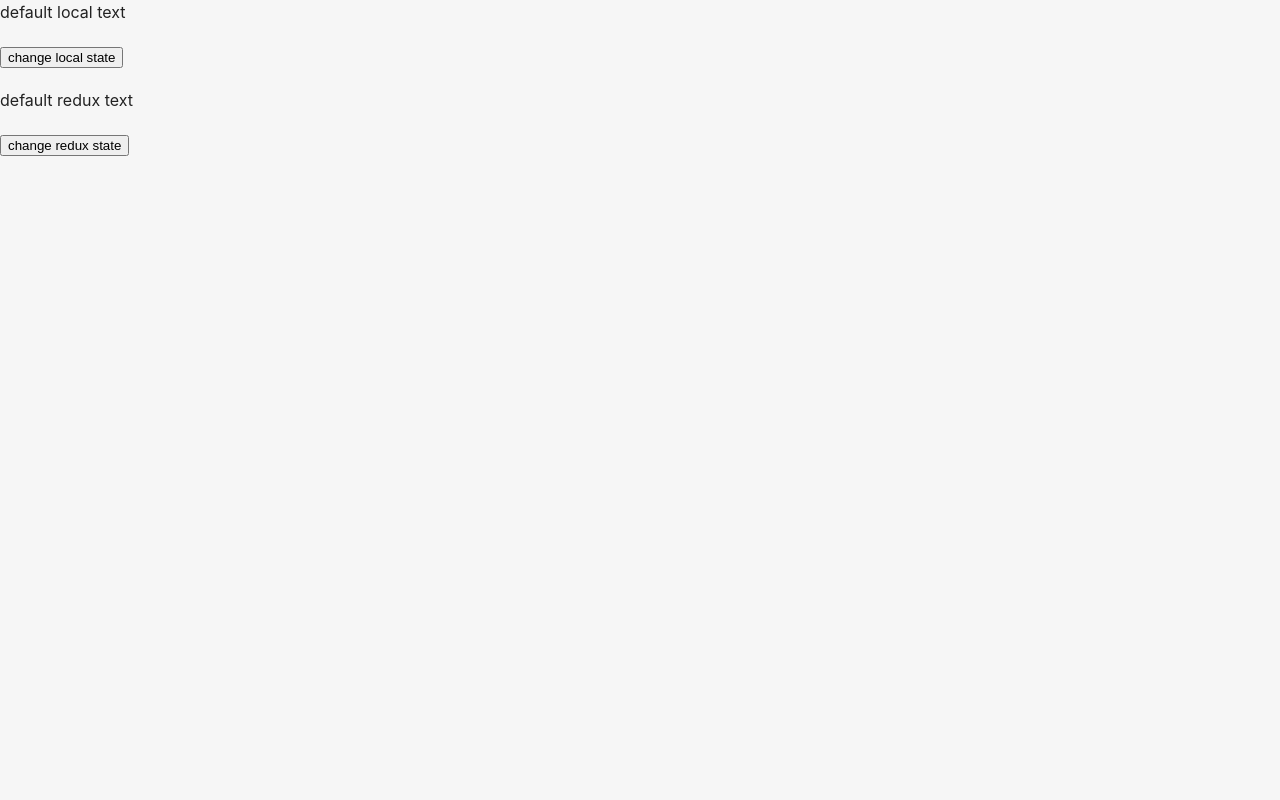
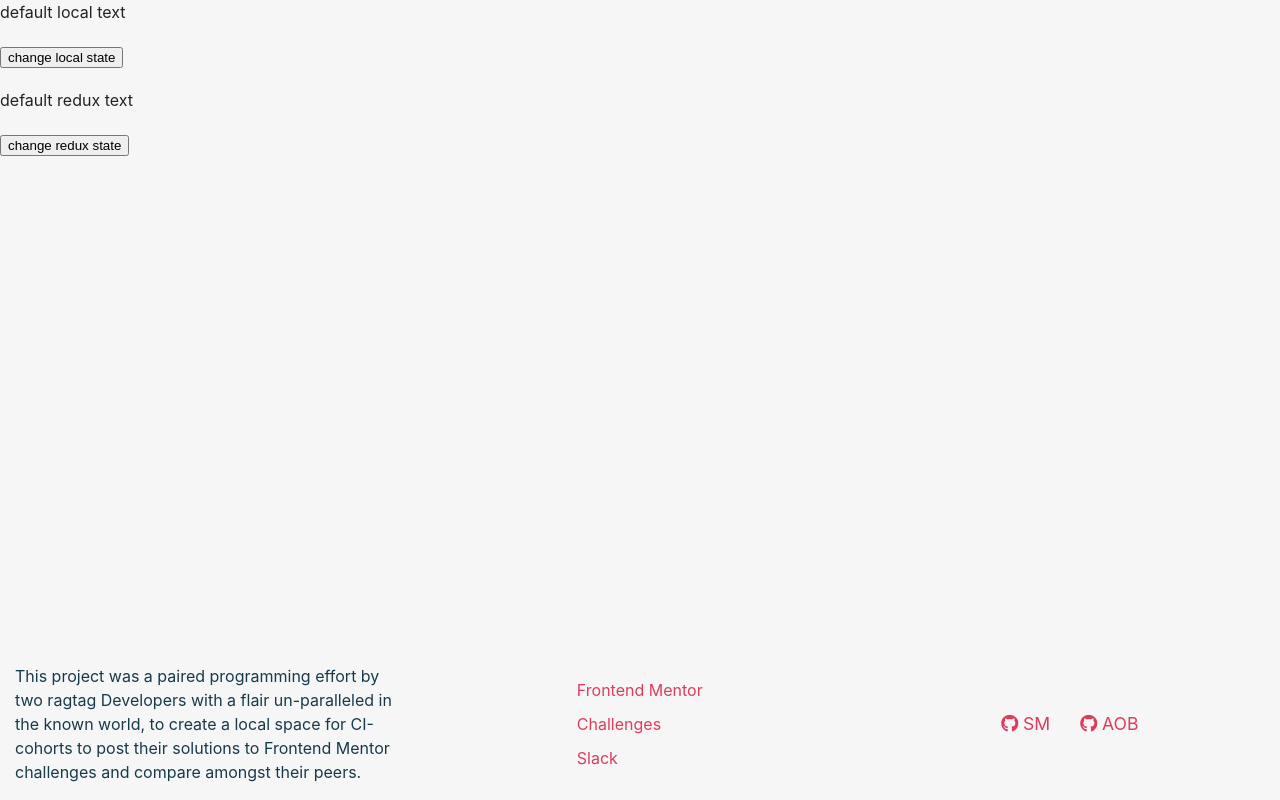
Before and after one commit to LaiMo2020/ci-fem, a React (Create React App) app: page / in a window 1280 px wide. Built offline with nearby package versions, Linux system fonts and the light colour scheme.

Commit message:
Footer structure defined via uikit utility classnames && default minimal styles added

```diff
--- a/public/index.html
+++ b/public/index.html
@@ -25,6 +25,10 @@
         <link rel="canonical" href="">
         <link rel="manifest" href="%PUBLIC_URL%/manifest.json" />
         <!-- stylesheets -->
+        <link rel="stylesheet" href="https://cdnjs.cloudflare.com/ajax/libs/font-awesome/5.15.2/css/all.min.css"
+              integrity="sha512-HK5fgLBL+xu6dm/Ii3z4xhlSUyZgTT9tuc/hSrtw6uzJOvgRr2a9jyxxT1ely+B+xFAmJKVSTbpM/CuL7qxO8w=="
+              crossorigin="anonymous"
+        />
         <link rel="stylesheet" href="https://cdn.jsdelivr.net/npm/uikit@3.6.13/dist/css/uikit.min.css" />
         <title>Title</title>
     </head>
--- a/src/components/App/App.js
+++ b/src/components/App/App.js
@@ -2,6 +2,7 @@ import React, { Component } from 'react';
 import { connect } from 'react-redux';
 import { Route, Switch, withRouter } from 'react-router-dom';
 import Example from '../Example/Example';
+import Footer from '../Footer/Footer';
 import './styles/App.scss';
 
 class App extends Component {
@@ -11,6 +12,7 @@ class App extends Component {
                 <Switch>
                     <Route path="/" exact component={Example} />
                 </Switch>
+                <Footer />
             </>
         );
     };
--- /dev/null
+++ b/src/components/Footer/Footer.js
@@ -0,0 +1,74 @@
+import React from 'react';
+import {NavLink} from "react-router-dom";
+
+const Footer = () => {
+    return (
+        <footer className="uk-position-bottom uk-padding-small">
+            <div className="uk-grid">
+                <div className="uk-width-1-3@m uk-first-column uk-flex uk-flex-middle uk-flex-center">
+                    <p className="uk-text-left project-desc">
+                        This project was a paired programming effort by two ragtag Developers with a flair
+                        un-paralleled in the known world, to create a local space for CI-cohorts to post
+                        their solutions to Frontend Mentor challenges and compare amongst their peers.
+                    </p>
+                </div>
+                <div className="uk-width-1-3@m uk-flex uk-flex-middle uk-flex-center">
+                    <ul className="uk-list uk-padding-small supplementary-links">
+                        <li>
+                            <a
+                                className='supplementary-links__link'
+                                target="_blank"
+                                rel="noopener noreferrer"
+                                href="https://www.frontendmentor.io/solutions"
+                            >
+                                Frontend Mentor
+                            </a>
+                        </li>
+                        <li>
+                            <a
+                                className='supplementary-links__link'
+                                target="_blank"
+                                rel="noopener noreferrer"
+                                href="https://www.frontendmentor.io/challenges"
+                            >
+                                Challenges
+                            </a>
+                        </li>
+                        <li>
+                            <a
+                                className='supplementary-links__link'
+                                target="_blank"
+                                rel="noopener noreferrer"
+                                href="https://www.frontendmentor.io/slack"
+                            >
+                                Slack
+                            </a>
+                        </li>
+                    </ul>
+                </div>
+                <div className="uk-width-expand@m uk-flex uk-flex-middle uk-flex-center">
+                    <a
+                        className="uk-padding-small dev-link"
+                        target="_blank"
+                        rel="noopener noreferrer"
+                        href="https://github.com/nazarja"
+                    >
+                        <i className="fab fa-github" />
+                        <span className="dev-link__name">SM</span>
+                    </a>
+                    <a
+                        className="uk-padding-small dev-link"
+                        target="_blank"
+                        rel="noopener noreferrer"
+                        href="https://github.com/auxfuse"
+                    >
+                        <i className="fab fa-github" />
+                        <span className="dev-link__name">AOB</span>
+                    </a>
+                </div>
+            </div>
+        </footer>
+    )
+};
+
+export default Footer;
--- a/src/styles/main.scss
+++ b/src/styles/main.scss
@@ -31,3 +31,49 @@ body {
     -webkit-font-smoothing: antialiased;
     -moz-osx-font-smoothing: grayscale;
 }
+
+/*
+==================================
+    FOOTER
+==================================
+*/
+
+.project-desc {
+    color: #173a4a;
+    padding: 1rem 2rem;
+
+    @media (min-width: 961px) {
+        padding: 0;
+    }
+}
+
+.supplementary-links {
+    display: inline-block;
+    text-align: left;
+
+    &__link {
+        color: #dd3d5c;
+    }
+
+    &__link:hover {
+        color: #941c31;
+        text-decoration: none;
+        cursor: pointer;
+    }
+}
+
+.dev-link {
+    color: #dd3d5c;
+    font-size: 1.1rem;
+
+    &:hover {
+        color: #941c31;
+        text-decoration: none;
+        cursor: pointer;
+    }
+
+    &__name {
+        padding-left: 0.3rem;
+    }
+
+}
```
Also changed, not shown: src/components/Footer/index.js (deleted).
